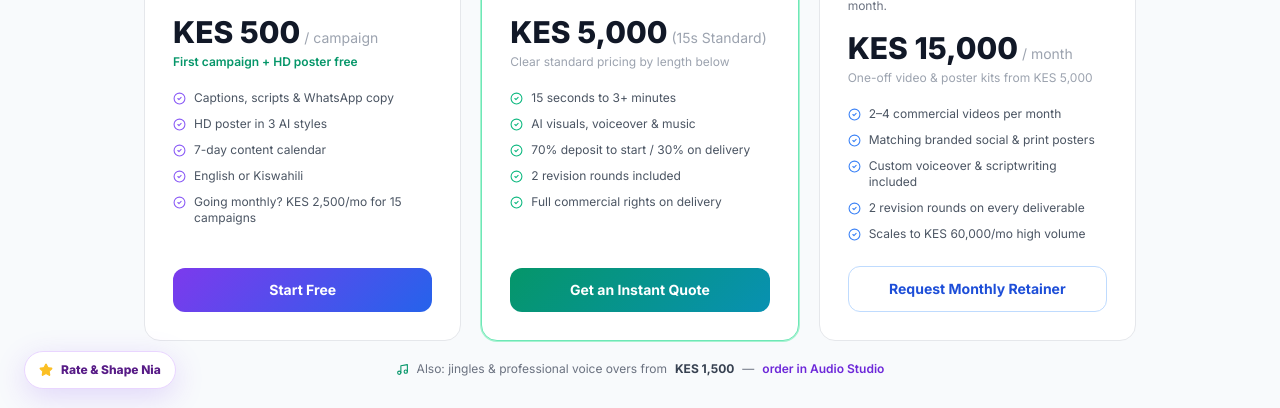
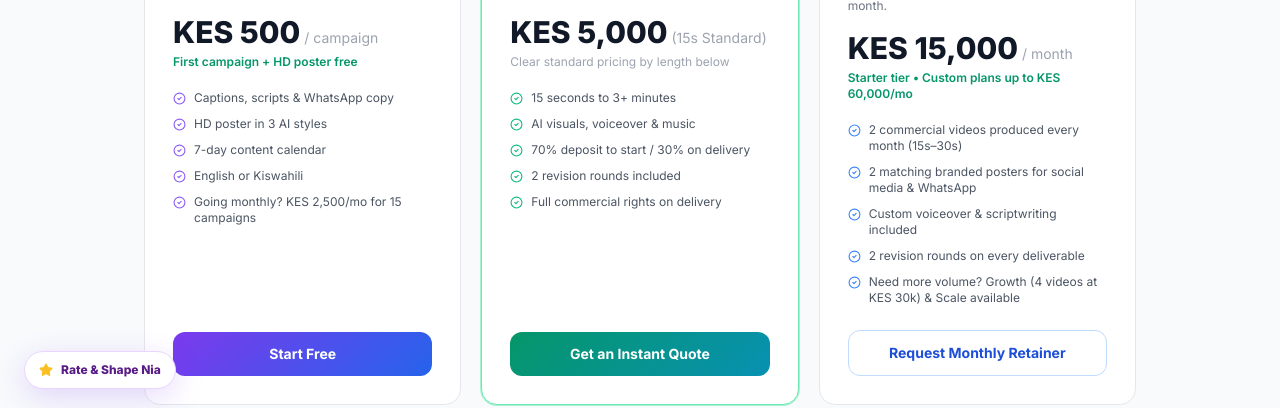
Before and after one commit to jonnieke/niamedia, a React (Vite) app: page /pricing in a window 1280 px wide. Shown: the part 387-795 px from the top of the page. Built offline with nearby package versions, Linux system fonts and the light colour scheme; no server answers.

Commit message:
feat: clarify Video & Poster Retainer deliverables and tiers on pricing page

```diff
--- a/src/pages/Pricing.tsx
+++ b/src/pages/Pricing.tsx
@@ -20,7 +20,7 @@ const faqs = [
   { q: 'Is there a free tier?', a: 'Yes. You can generate a demo campaign and poster preview from the homepage without an account. After signing up, your free credit unlocks one full campaign kit including the HD poster in 3 styles.' },
   { q: 'How long does video production take?', a: 'Standard: 3–5 business days. 48-hour rush: +25%. 24-hour rush: +50%. Timelines depend on asset availability and scope.' },
   { q: 'Do I own the content?', a: 'Yes — 100%. All content transfers to you fully on delivery. For custom videos, a Certificate of AI Origin is issued.' },
-  { q: 'What is the Video & Poster Retainer?', a: 'Our creative team produces, edits, and delivers fresh commercial videos and branded promotional posters for your business every month. Packages start at KES 15,000/month up to KES 60,000/month for high-volume production.' },
+  { q: 'What is the Video & Poster Retainer?', a: 'Our creative team produces, edits, and delivers fresh commercial videos and branded promotional posters for your business every month. The Starter tier is KES 15,000/month (2 commercial videos + 2 branded posters). Growth (4 videos/mo at KES 30k) and high-volume plans up to KES 60,000/month are also available.' },
   { q: 'How do I pay?', a: 'M-Pesa, Visa, or Mastercard through PesaPal secure checkout. For video production, you pay a 70% deposit to reserve your creative producer and start production, and the remaining 30% balance after you approve your watermarked video preview.' },
 ]
 
@@ -147,15 +147,15 @@ export default function Pricing() {
             <div className="mb-5">
               <span className="text-3xl font-extrabold text-gray-900">KES 15,000</span>
               <span className="text-sm text-gray-400"> / month</span>
-              <p className="text-xs text-gray-400 mt-1">One-off video & poster kits from KES 5,000</p>
+              <p className="text-xs text-emerald-600 font-semibold mt-1">Starter tier • Custom plans up to KES 60,000/mo</p>
             </div>
             <ul className="space-y-2.5 flex-1 mb-6">
               {[
-                '2–4 commercial videos per month',
-                'Matching branded social & print posters',
+                '2 commercial videos produced every month (15s–30s)',
+                '2 matching branded posters for social media & WhatsApp',
                 'Custom voiceover & scriptwriting included',
                 '2 revision rounds on every deliverable',
-                'Scales to KES 60,000/mo high volume',
+                'Need more volume? Growth (4 videos at KES 30k) & Scale available',
               ].map(f => (
                 <li key={f} className="flex items-start gap-2 text-xs text-gray-600">
                   <CheckCircle2 size={13} className="text-blue-500 shrink-0 mt-0.5" />{f}
```
